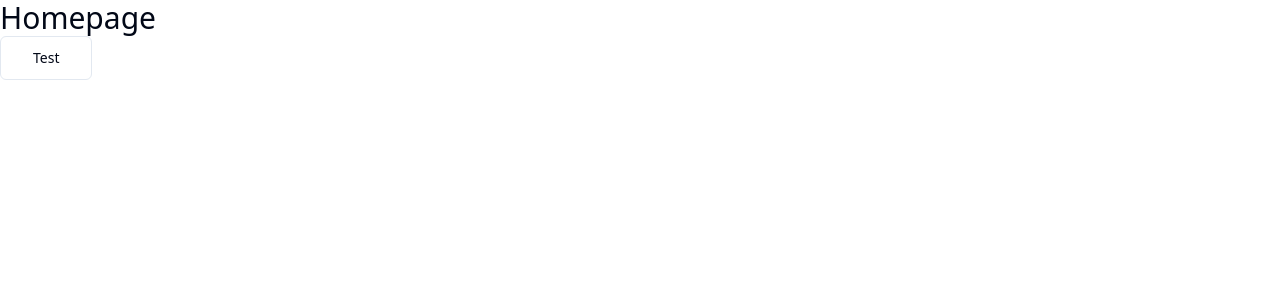
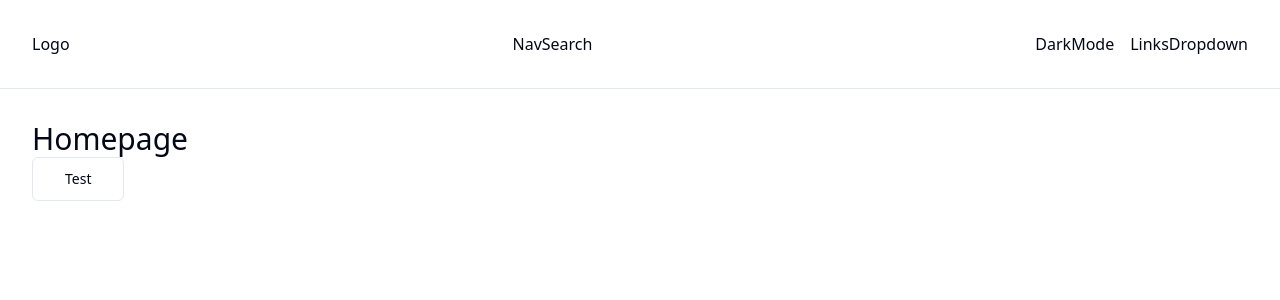
Before and after one commit to ivlie1495/home-away, a Next.js app: page / in a window 1280 px wide. Shown: the top 300 px of the page. Built offline with nearby package versions, Linux system fonts and the light colour scheme.

Commit message:
navbar structure

```diff
--- a/app/globals.css
+++ b/app/globals.css
@@ -1,6 +1,12 @@
 @tailwind base;
 @tailwind components;
 @tailwind utilities;
+
+@layer components {
+  .container {
+    @apply mx-auto max-w-6xl px-8 xl:max-w-7xl;
+  }
+}
 
 @layer base {
   :root {
--- a/app/layout.tsx
+++ b/app/layout.tsx
@@ -2,6 +2,7 @@
 import localFont from 'next/font/local'
 
 import './globals.css'
+import Navbar from '@/components/navbar'
 
 const geistSans = localFont({
   src: '../fonts/GeistVF.woff',
@@ -30,7 +31,8 @@
       <body
         className={`${geistSans.variable} ${geistMono.variable} antialiased`}
       >
-        {children}
+        <Navbar />
+        <main className="container py-8">{children}</main>
       </body>
     </html>
   )
--- /dev/null
+++ b/components/navbar/dark-mode.tsx
@@ -0,0 +1,5 @@
+const DarkMode = () => {
+  return <div>DarkMode</div>
+}
+
+export default DarkMode
--- /dev/null
+++ b/components/navbar/index.tsx
@@ -0,0 +1,21 @@
+import DarkMode from './dark-mode'
+import LinksDropdown from './links-dropdown'
+import Logo from './logo'
+import NavSearch from './nav-search'
+
+const Navbar = () => {
+  return (
+    <nav className="border-b">
+      <div className="sm: container flex flex-col flex-wrap items-center gap-4 py-8 sm:flex-row sm:justify-between">
+        <Logo />
+        <NavSearch />
+        <div className="flex items-center gap-4">
+          <DarkMode />
+          <LinksDropdown />
+        </div>
+      </div>
+    </nav>
+  )
+}
+
+export default Navbar
--- /dev/null
+++ b/components/navbar/links-dropdown.tsx
@@ -0,0 +1,5 @@
+const LinksDropdown = () => {
+  return <div>LinksDropdown</div>
+}
+
+export default LinksDropdown
--- /dev/null
+++ b/components/navbar/logo.tsx
@@ -0,0 +1,5 @@
+const Logo = () => {
+  return <div>Logo</div>
+}
+
+export default Logo
--- /dev/null
+++ b/components/navbar/nav-search.tsx
@@ -0,0 +1,5 @@
+const NavSearch = () => {
+  return <div>NavSearch</div>
+}
+
+export default NavSearch
--- /dev/null
+++ b/components/navbar/signout-link.tsx
@@ -0,0 +1,5 @@
+const SignOutLink = () => {
+  return <div>SignOutLink</div>
+}
+
+export default SignOutLink
--- /dev/null
+++ b/components/navbar/user-icon.tsx
@@ -0,0 +1,5 @@
+const UserIcon = () => {
+  return <div>UserIcon</div>
+}
+
+export default UserIcon
```
